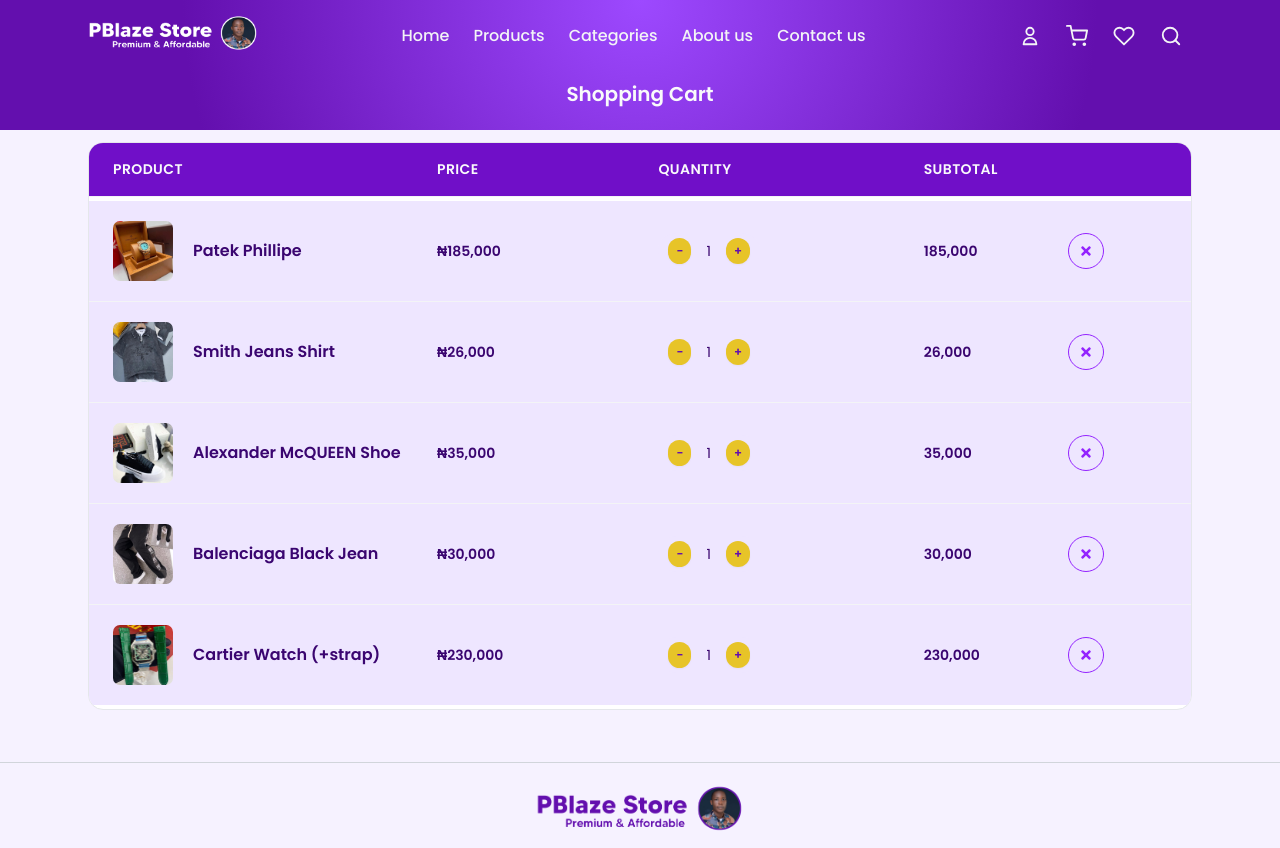
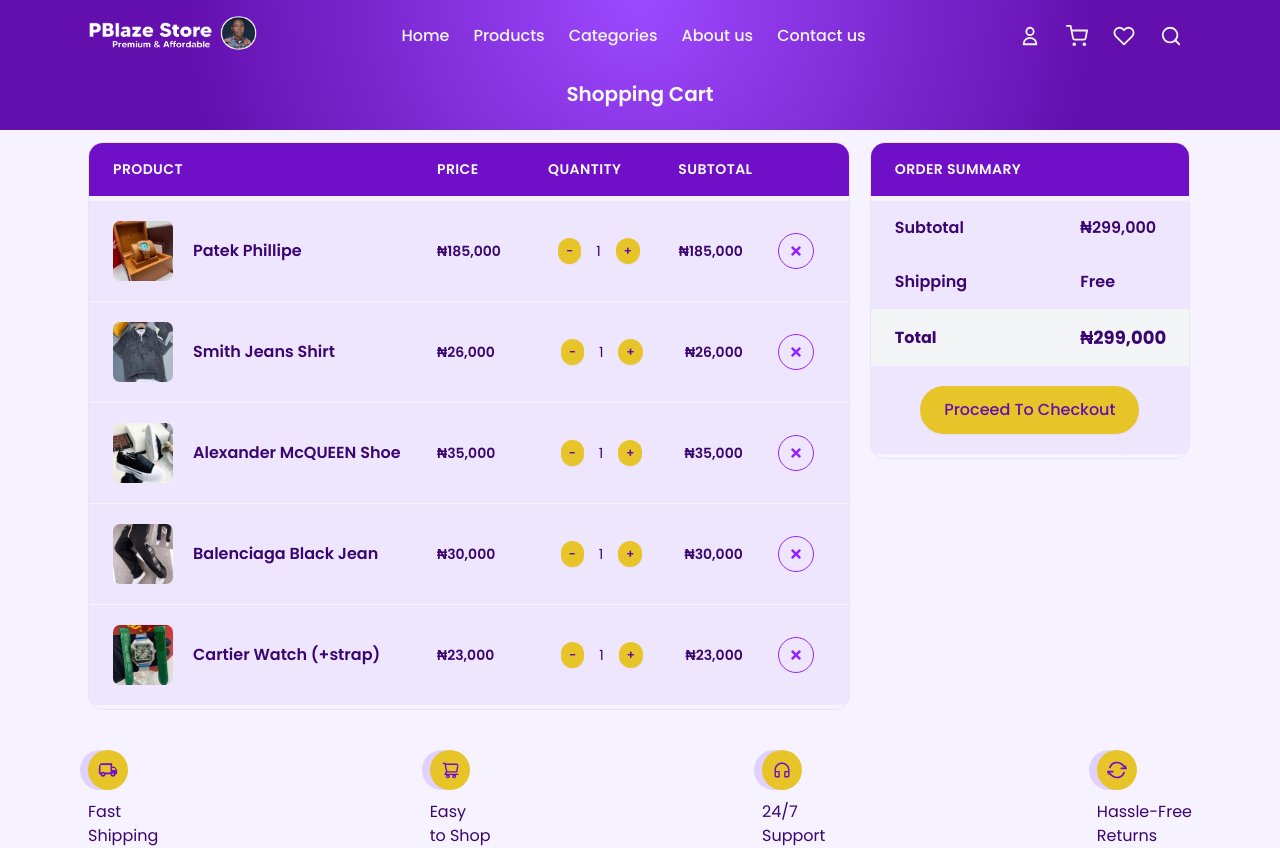
Before and after one commit to PraisesAmaiyo/whatsapp-shop, a React (Vite) app: page /cart in a window 1280 px wide. Shown: the top 848 px of the page. Built offline with nearby package versions, Linux system fonts and the light colour scheme.

Commit message:
Completed Cart page UI

```diff
--- a/src/features/cart/CartRow.jsx
+++ b/src/features/cart/CartRow.jsx
@@ -5,6 +5,7 @@
 import Table from '../../ui/Table';
 import ButtonText from '../../ui/ButtonText';
 import UpdateItemQuantity from '../../ui/UpdateItemQuantity';
+import { formatNumber } from '../../utils/helpers';
 
 // const TableRow = styled.div`
 //   display: grid;
@@ -61,7 +62,7 @@
     }
 
     &:hover {
-      background-color: var(--color-brand-100);
+      background-color: var(--color-brand-200);
       svg {
         transform: scale(1.1);
       }
@@ -81,11 +82,14 @@
 
       <Price>
         <span className="naira-sign">₦</span>
-        {cartItemsPrice}
+        {formatNumber(cartItemsPrice)}
       </Price>
       <UpdateItemQuantity />
 
-      <SubTotal>{cartItemsPrice}</SubTotal>
+      <SubTotal>
+        <span className="naira-sign">₦</span>
+        {formatNumber(cartItemsPrice)}
+      </SubTotal>
 
       <DeleteItem>
         <ButtonText>
--- a/src/features/cart/CartTable.jsx
+++ b/src/features/cart/CartTable.jsx
@@ -1,13 +1,22 @@
+import styled from 'styled-components';
 import Table from '../../ui/Table';
-import CabinRow from './CartRow';
+import CartRow from './CartRow';
 
-import Menus from '../../ui/Menus';
+import { cartItems, OrderSummary } from './storeCartItems';
+import OrderSummaryRow from './OrderSummaryRow';
 
-import { cartItems } from './storeCartItems';
+console.log(OrderSummary);
+console.log(cartItems);
 
-function CabinTable() {
+const StyledCart = styled.div`
+  display: grid;
+  grid-template-columns: 69% 29%;
+  gap: 2rem;
+`;
+
+function CartTable() {
   return (
-    <Menus>
+    <StyledCart>
       <Table columns="30rem 1.8fr 2.2fr 1fr 1fr ">
         <Table.Header role="row">
           <div>Product</div>
@@ -21,12 +30,25 @@
         <Table.Body
           data={cartItems}
           render={(cartItem) => (
-            <CabinRow cartItem={cartItem} key={cartItem.id} />
+            <CartRow cartItem={cartItem} key={cartItem.id} />
           )}
         />
       </Table>
-    </Menus>
+
+      <Table columns="1fr ">
+        <Table.Header role="row">
+          <div>Order Summary</div>
+        </Table.Header>
+
+        <Table.Body
+          data={OrderSummary}
+          render={(summary) => (
+            <OrderSummaryRow summary={summary} key={summary} />
+          )}
+        />
+      </Table>
+    </StyledCart>
   );
 }
 
-export default CabinTable;
+export default CartTable;
--- /dev/null
+++ b/src/features/cart/OrderSummaryRow.jsx
@@ -0,0 +1,80 @@
+import styled from 'styled-components';
+
+import { FaTimes } from 'react-icons/fa';
+
+import Table from '../../ui/Table';
+import { formatNumber } from '../../utils/helpers';
+import Button from '../../ui/Button';
+
+const Group = styled.div`
+  display: grid;
+  grid-template-columns: 65% 31%;
+  align-items: center;
+  gap: 1rem;
+  padding: 1.5rem 2.4rem;
+  font-weight: 600;
+  font-size: 1.6rem;
+`;
+
+const Title = styled.div`
+  font-size: 1.6rem;
+`;
+
+const TotalRow = styled(Group)`
+  background-color: var(--color-grey-100);
+  padding: 0;
+  font-weight: 700;
+  font-size: 1.8rem;
+  padding: 1.5rem 2.4rem;
+`;
+
+const CheckoutBtn = styled.div`
+  display: flex;
+  justify-content: center;
+  padding: 2rem;
+`;
+
+function OrderSummaryRow({ summary }) {
+  const { subtotal, shipping, total } = summary;
+
+  return (
+    <Table.Row istotalrow="istotalrow">
+      <Group>
+        <Title>Subtotal</Title>
+        <div>
+          {' '}
+          <span className="naira-sign">₦</span>
+          {formatNumber(subtotal)}
+        </div>
+      </Group>
+
+      <Group>
+        <Title>Shipping</Title>
+        {shipping === 0 ? (
+          <div>Free</div>
+        ) : (
+          <div>
+            <span className="naira-sign">₦</span>
+            {formatNumber(shipping)}
+          </div>
+        )}
+      </Group>
+
+      <TotalRow>
+        <Title>Total</Title>
+        <div>
+          <span className="naira-sign">₦</span>
+          {formatNumber(total)}
+        </div>
+      </TotalRow>
+
+      <CheckoutBtn>
+        <Button variation="primary" size="large">
+          Proceed To Checkout
+        </Button>
+      </CheckoutBtn>
+    </Table.Row>
+  );
+}
+
+export default OrderSummaryRow;
--- a/src/features/cart/storeCartItems.js
+++ b/src/features/cart/storeCartItems.js
@@ -9,7 +9,7 @@
     id: 'cartItems1',
     cartItemsImage: cartItemsProductImage1,
     cartItemsName: 'Patek Phillipe',
-    cartItemsPrice: '185,000',
+    cartItemsPrice: 185000,
     cartItemsDiscount: 10,
     wishlist: false,
   },
@@ -17,7 +17,7 @@
     id: 'cartItems2',
     cartItemsImage: cartItemsProductImage2,
     cartItemsName: 'Smith Jeans Shirt ',
-    cartItemsPrice: '26,000',
+    cartItemsPrice: 26000,
     cartItemsDiscount: 5,
     wishlist: false,
   },
@@ -25,7 +25,7 @@
     id: 'cartItems3',
     cartItemsImage: cartItemsProductImage3,
     cartItemsName: 'Alexander McQUEEN Shoe',
-    cartItemsPrice: '35,000',
+    cartItemsPrice: 35000,
     cartItemsDiscount: 15,
     wishlist: true,
   },
@@ -33,7 +33,7 @@
     id: 'cartItems4',
     cartItemsImage: cartItemsProductImage4,
     cartItemsName: 'Balenciaga Black Jean',
-    cartItemsPrice: '30,000',
+    cartItemsPrice: 30000,
     cartItemsDiscount: 5,
     wishlist: true,
   },
@@ -41,8 +41,33 @@
     id: 'cartItems5',
     cartItemsImage: cartItemsProductImage5,
     cartItemsName: 'Cartier Watch (+strap)',
-    cartItemsPrice: '230,000',
+    cartItemsPrice: 23000,
     cartItemsDiscount: 5,
     wishlist: true,
   },
 ];
+
+const calculateShipping = (subtotal) => {
+  if (subtotal > 100000) {
+    return 0;
+  } else {
+    return 2000;
+  }
+};
+
+const updateOrderSummary = (cartItems) => {
+  const subtotal = cartItems.reduce(
+    (sum, item) => sum + item.cartItemsPrice,
+    0
+  );
+  const shipping = calculateShipping(subtotal);
+  return {
+    subtotal,
+    shipping,
+    total: subtotal + shipping,
+  };
+};
+
+export const OrderSummary = [updateOrderSummary(cartItems)];
+
+console.log(OrderSummary);
--- a/src/pages/Cart.jsx
+++ b/src/pages/Cart.jsx
@@ -7,6 +7,7 @@
 import Footer from '../ui/Footer';
 import Table from '../ui/Table';
 import CabinTable from '../features/cart/CartTable';
+import Benefits from '../ui/Benefits';
 
 const Container = styled.div`
   width: 100%;
@@ -42,6 +43,7 @@
       <WhiteWrapper>
         <Container>
           <CabinTable />
+          <Benefits />
         </Container>
         <Footer />
       </WhiteWrapper>
--- a/src/ui/Table.jsx
+++ b/src/ui/Table.jsx
@@ -4,8 +4,9 @@
 const StyledTable = styled.div`
   border: 1px solid var(--color-grey-200);
 
+  height: min-content;
   font-size: 1.4rem;
-  background-color: var(--color-grey-0);
+  /* background-color: var(--color-grey-0); */
   border-radius: var(--border-radius-lg);
   overflow: hidden;
 `;
@@ -35,7 +36,9 @@
 `;
 
 const StyledRow = styled(CommonRow)`
-  padding: 1.2rem 2.4rem;
+  padding: ${(props) => (props.istotalrow ? '0' : '1.2rem 2.4rem')};
+  background-color: ${(props) =>
+    props.istotalrow ? 'var(--color-brand-100)' : 'inherit'};
 
   &:not(:last-child) {
     border-bottom: 1px solid var(--color-grey-100);
@@ -79,11 +82,11 @@
   );
 }
 
-function Row({ children }) {
+function Row({ children, istotalrow }) {
   const { columns } = useContext(TableContext);
 
   return (
-    <StyledRow role="row" columns={columns}>
+    <StyledRow role="row" columns={columns} istotalrow={istotalrow}>
       {children}
     </StyledRow>
   );
--- a/src/utils/helpers.js
+++ b/src/utils/helpers.js
@@ -0,0 +1,3 @@
+export function formatNumber(num) {
+  return num.toLocaleString();
+}
```
